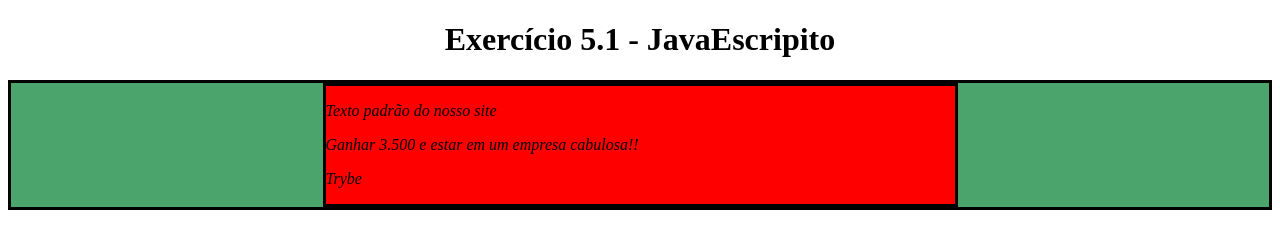
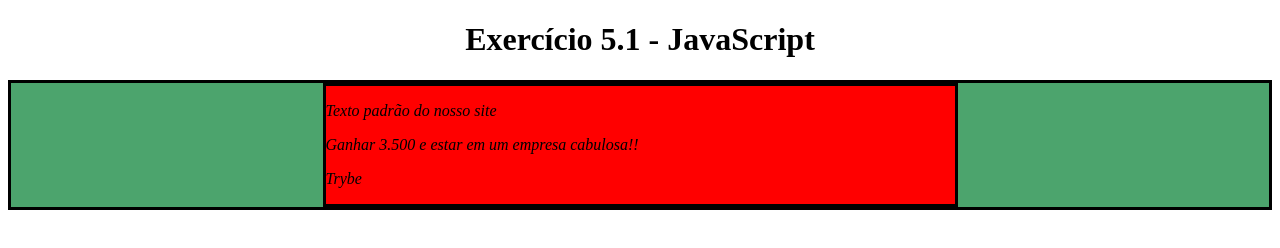
Before and after one commit to elano3004/trybe-exercises, a plain HTML site: page exercises/5_1/index.html in a window 1280 px wide. Drawn offline with Linux system fonts and the light colour scheme.

Commit message:
questoes 3 e 4

```diff
--- a/exercises/5_1/index.html
+++ b/exercises/5_1/index.html
@@ -71,6 +71,12 @@
       title.innerHTML = "Exercício 5.1 - JavaScript";
     }
     correctTitle();
+    //Exercício 4
+    function correctTitle() {
+      let title = document.getElementsByTagName('h1')[0];
+      title.innerHTML = "Exercício 5.1 - JavaScript";
+    }
+    correctTitle();
 
     </script>
   </body>
```
